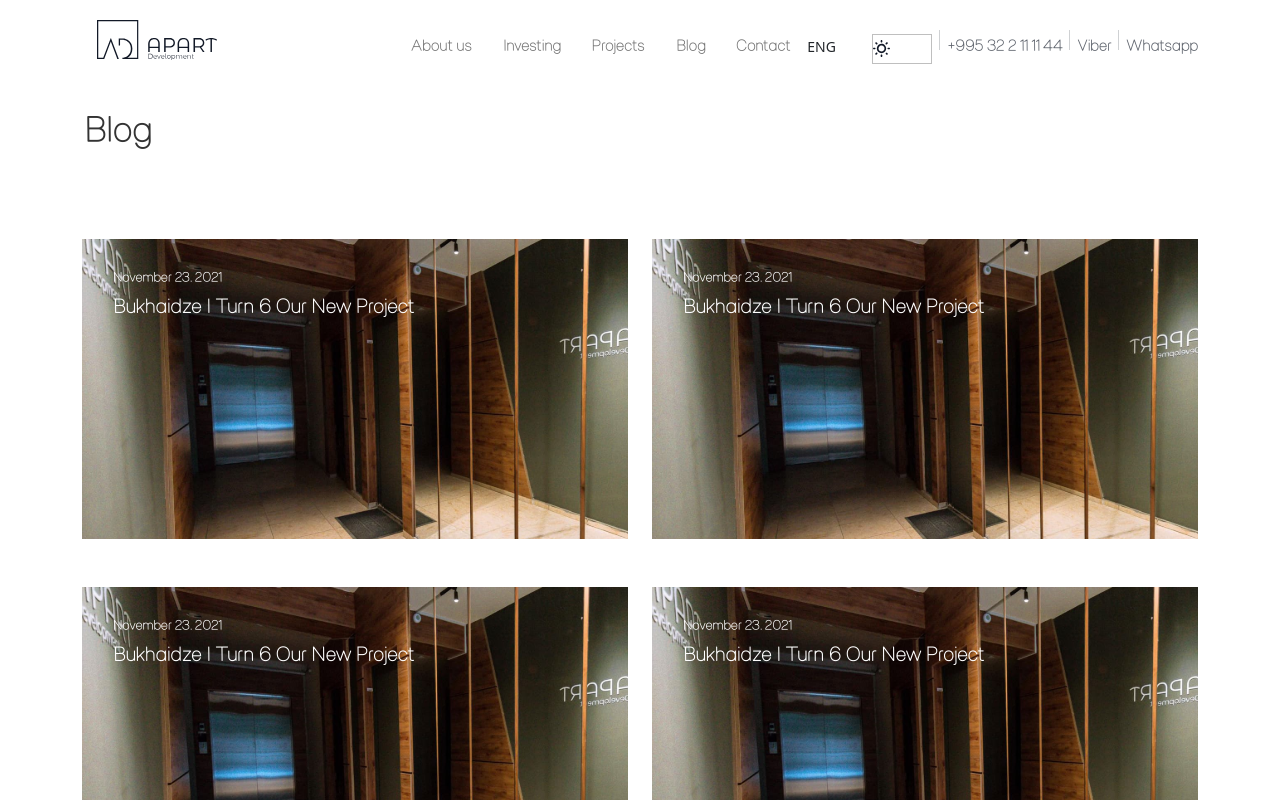
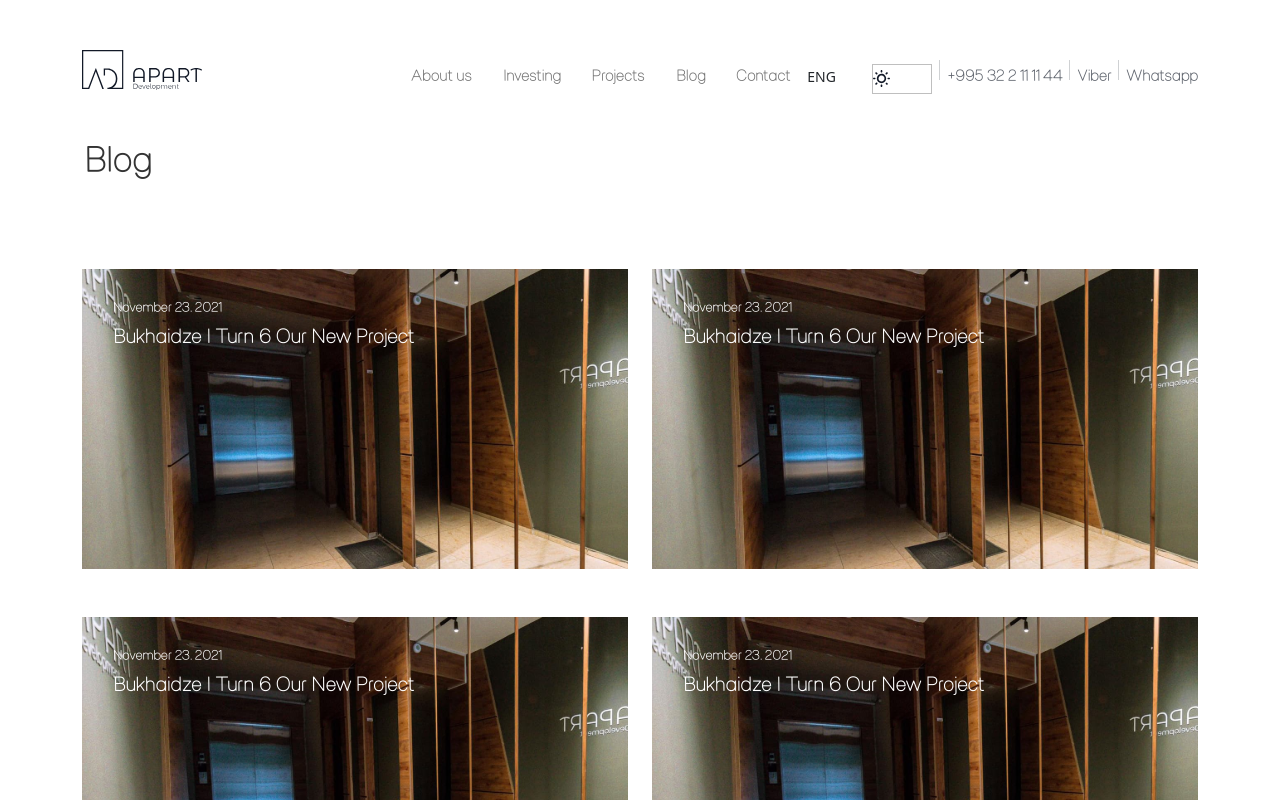
Before and after one commit to G-Apxo/Apart, a Next.js app: page /Blog in a window 1280 px wide. Shown: the top 800 px of the page. Built offline with nearby package versions, Linux system fonts and the light colour scheme.

Commit message:
Update globals.css

```diff
--- a/styles/globals.css
+++ b/styles/globals.css
@@ -883,6 +883,7 @@ h2 {
   display: block;
 }
 .desktop_Menu {
+  margin-top: 50px;
   display: block;
 }
 .mobile_menu {
@@ -1190,7 +1191,7 @@ flickity-enabled {
 
 .flickity-enabled.is-draggable {
   -webkit-tap-highlight-color: transparent;
-  tap-highlight-color: transparent;
+  -webkit-tap-highlight-color: transparent;
   -webkit-user-select: none;
   -moz-user-select: none;
   -ms-user-select: none;
@@ -1330,3 +1331,6 @@ flickity-enabled {
   border-top: 1px solid rgba(0, 0, 0, 0.2);
   padding-bottom: 60px;
 }
+.navbar-brand {
+  padding: 0;
+}
```
